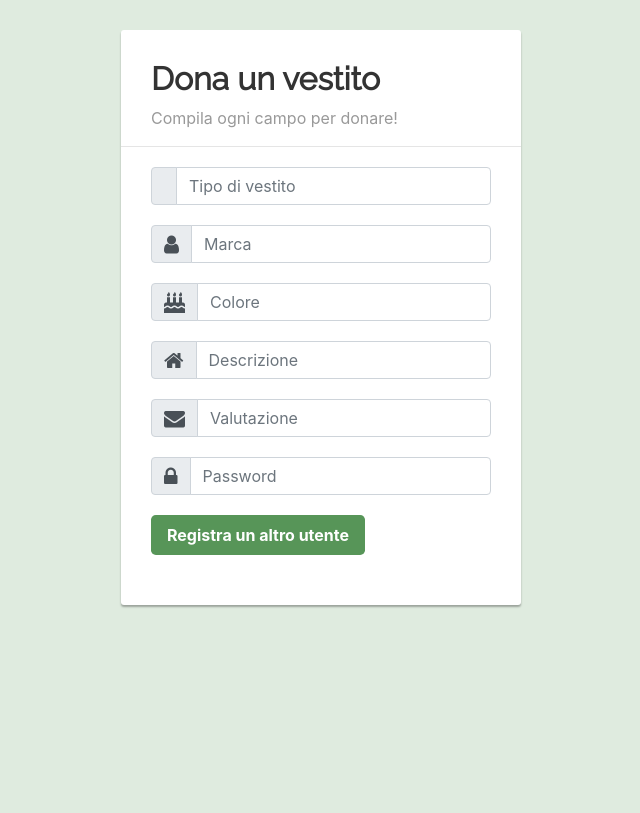
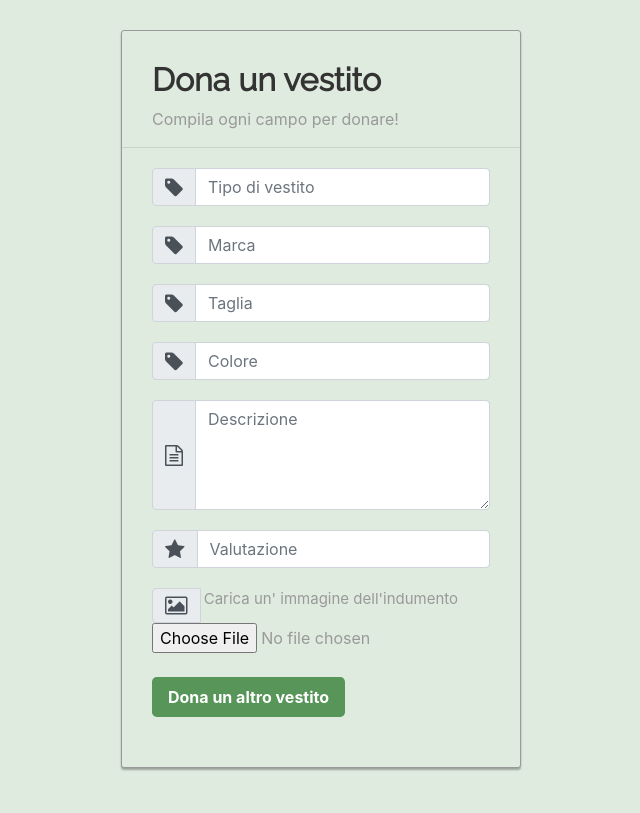
Before and after one commit to Corbe-debug/Elaborato_20-21, a PHP site: page /donazione.php in a window 1280 px wide. Shown: the part 143-956 px from the top of the page, without its empty margins (319-959 px from the left). Before the commit the page ends 751 px from the top, so only its background shows below. Run offline with PHP 8.4, Linux system fonts and the light colour scheme; the visitor is signed in with stand-in values (Sample User, id 1).

Commit message:
Miglioramento sito con aggiunta funzionalità donazione di un vestito (miglioramenti ancora possibili)

```diff
--- a/Parte Informatica/OneClick Sharing/css/styleDonazione.css
+++ b/Parte Informatica/OneClick Sharing/css/styleDonazione.css
@@ -131,7 +131,8 @@ ul {
     color: #999;
     border-radius: 3px;
     margin-bottom: 15px;
-    background: #fff;
+    background: #dfebdf;
+    border: 1px solid;
     box-shadow: 0px 2px 2px rgba(0, 0, 0, 0.3);
     padding: 30px;
 }
--- a/Parte Informatica/OneClick Sharing/donazione.php
+++ b/Parte Informatica/OneClick Sharing/donazione.php
@@ -49,7 +49,7 @@ if (isset($_SESSION["loginC"])) {
         </header>
 
         <div class="donazione-form">
-            <form action="validator/donazione.inc.php" onsubmit="return controllaDonazione()" method="post">
+            <form action="validator/donazione.inc.php" onsubmit="return ontrollaDonazione()" method="post" enctype="multipart/form-data">
                 <h2>Dona un vestito</h2>
                 <p>Compila ogni campo per donare!</p>
                 <hr>
@@ -57,8 +57,7 @@ if (isset($_SESSION["loginC"])) {
                     <div class="input-group">
                         <div class="input-group-prepend">
                             <span class="input-group-text">
-                                <span class="fa fa-tshirt"></span>
-                                <i class='fas fa-tshirt'></i>
+                                <i class="fa fa-tag" aria-hidden="true"></i>
                             </span>
                         </div>
                         <input type="text" class="form-control" id="Tipo" name="Tipo" placeholder="Tipo di vestito" required="required">
@@ -68,7 +67,7 @@ if (isset($_SESSION["loginC"])) {
                     <div class="input-group">
                         <div class="input-group-prepend">
                             <span class="input-group-text">
-                                <span class="fa fa-user"></span>
+                                <i class="fa fa-tag" aria-hidden="true"></i>
                             </span>
                         </div>
                         <input type="text" class="form-control" id="Marca" name="Marca" placeholder="Marca" required="required">
@@ -78,7 +77,17 @@ if (isset($_SESSION["loginC"])) {
                     <div class="input-group">
                         <div class="input-group-prepend">
                             <span class="input-group-text">
-                                <i class="fa fa-birthday-cake"></i>
+                                <i class="fa fa-tag" aria-hidden="true"></i>
+                            </span>
+                        </div>
+                        <input type="text" class="form-control" id="Taglia" name="Taglia" placeholder="Taglia" required="required">
+                    </div>
+                </div>
+                <div class="form-group">
+                    <div class="input-group">
+                        <div class="input-group-prepend">
+                            <span class="input-group-text">
+                                <i class="fa fa-tag" aria-hidden="true"></i>
                             </span>
                         </div>
                         <input type="text" class="form-control" id="Colore" name="Colore" placeholder="Colore" required="required">
@@ -88,45 +97,62 @@ if (isset($_SESSION["loginC"])) {
                     <div class="input-group">
                         <div class="input-group-prepend">
                             <span class="input-group-text">
-                                <i class="fa fa-home"></i>
+                                <i class="fa fa-file-text-o" aria-hidden="true"></i>
                             </span>
                         </div>
-                        <input type="text" class="form-control" id="Descrizione" name="Descrizione" placeholder="Descrizione" required="required">
+                        <textarea rows="4" cols="50" class="form-control" id="Descrizione" name="Descrizione" placeholder="Descrizione" required="required"></textarea>
                     </div>
                 </div>
                 <div class="form-group">
                     <div class="input-group">
                         <div class="input-group-prepend">
                             <span class="input-group-text">
-                                <i class="fa fa-envelope"></i>
+                                <i class="fa fa-star" aria-hidden="true"></i>
                             </span>
                         </div>
-                        <input type="email" class="form-control" id="Valutazione" name="Valutazione" placeholder="Valutazione" required="required">
+                        <input type="number" min="1" max="5" class="form-control" id="Valutazione" name="Valutazione" placeholder="Valutazione" required="required">
                     </div>
                 </div>
                 <div class="form-group">
                     <div class="input-group">
                         <div class="input-group-prepend">
                             <span class="input-group-text">
-                                <i class="fa fa-lock"></i>
+                                <i class="fa fa-picture-o" aria-hidden="true"></i>
                             </span>
                         </div>
-                        <input type="password" class="form-control" id="PSW" name="PSW" placeholder="Password" required="required">
+                        <label>&nbsp;Carica un' immagine dell'indumento</label>
+                        <input type="file" name="IMG" id="IMG" required="required">
                     </div>
-                </div>
+
+                    <br>
+
                     <?php
-                if (!isset($_SESSION["registrato"])) {
+                    if (!isset($_SESSION["donazione"])) {
                         echo ('<div class="form-group">
-                <button type="submit" name="login-signup" class="btn btn-primary btn-lg">Registrati</button>
+                        <button type="submit" name="donazione" class="btn btn-primary btn-lg">Dona</button>
                         </div>');
                     } else {
                         echo ('<div class="form-group">
-                <button type="submit" name="login-signup" class="btn btn-primary btn-lg">Registra un altro utente</button>
+                        <button type="submit" name="donazione" class="btn btn-primary btn-lg">Dona un altro vestito</button>
                         </div>');
+                    }
+
+                    if (isset($_GET['error'])) {
+                        switch ($_GET['error']) {
+                            case 1:
+                                echo "<script>alert('Campi incompleti')</script>";
+                                break;
+                            case 2:
+                                echo "<script>alert('Non hai caricato un immagine')</script>";
+                                break;
+                            case 3:
+                                echo "<script>alert('Errore nella donazione, riprova')</script>";
+                                break;
+                        }
                     }
                     ?>
             </form>
-
+        </div>
     </body>
 
     </html>
--- a/Parte Informatica/OneClick Sharing/funzionamento.php
+++ b/Parte Informatica/OneClick Sharing/funzionamento.php
@@ -58,7 +58,7 @@ session_start();
                 La moneta di scambio utilizzata è la stella "⭐". Ogni vestito viene valutato dal venditore tramite delle stelle e ogni cliente potrà acquistare un vestito
                 tramite le stesse.
                 <br><br>
-                Un nuovo modo di acquistare e vendere, per un modo sempre più green.
+                Un nuovo modo di acquistare e vendere, per un mondo sempre più green.
             </h3>
         </div>
     </center>
--- a/Parte Informatica/OneClick Sharing/signup.php
+++ b/Parte Informatica/OneClick Sharing/signup.php
@@ -116,11 +116,11 @@ session_start();
             <?php
             if (!isset($_SESSION["registrato"])) {
                 echo ('<p class="form-group">
-                <button type="submit" name="login-signup" class="btn btn-primary btn-lg">Registrati</button>
+                <button type="submit" name="signup" class="btn btn-primary btn-lg">Registrati</button>
                 </p>');
             } else {
                 echo ('<p class="form-group">
-                <button type="submit" name="login-signup" class="btn btn-primary btn-lg">Registra un altro utente</button>
+                <button type="submit" name="signup" class="btn btn-primary btn-lg">Registra un altro utente</button>
                 </p>');
             }
             ?>
--- a/Parte Informatica/OneClick Sharing/validator/logout.inc.php
+++ b/Parte Informatica/OneClick Sharing/validator/logout.inc.php
@@ -8,4 +8,6 @@ if (isset($_POST['logout-submit'])) {
     session_destroy();
 
     header("Location: ../index.php");
+}else{
+    header("Location: ../index.php");
 }
```
Also changed, not shown: Parte Informatica/OneClick Sharing/validator/donazione.inc.php (added, +104 -0 lines), Parte Informatica/OneClick Sharing/validator/login.inc.php (+9 -3 lines), Parte Informatica/OneClick Sharing/validator/signup.inc.php (+10 -8 lines), Parte Informatica/OneClick Sharing/img/imgVestiti/foto1.jpg (added). Lines whose indentation alone changed are shown as unchanged.
